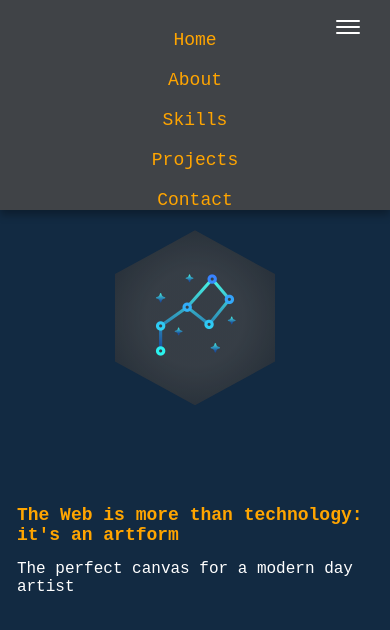
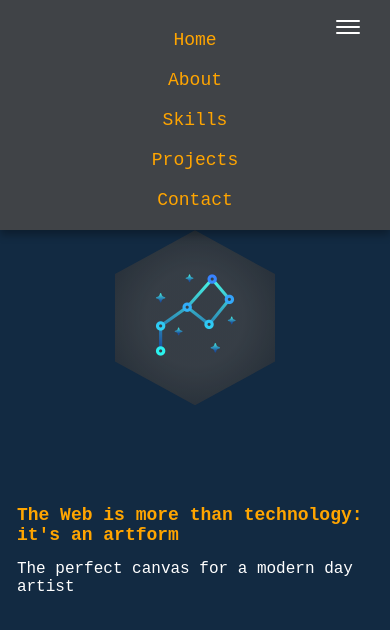
Before and after one commit to gultar/static-portfolio, a plain HTML site: page index.html in a window 390 px wide. Both pictures are taken after a click on the button 348 px from the left and 31 px from the top of the page. Shown: the top 630 px of the page. Drawn offline with nearby package versions, Linux system fonts and the light colour scheme.

```diff
--- a/css/main.css
+++ b/css/main.css
@@ -143,13 +143,11 @@
     background-color: var(--primary-highlight);
     clip-path: polygon(0% 25%, 0% 75%, 50% 100%, 100% 75%, 100% 25%, 50% 0%);
     margin:5vh;
-    /* border-radius: 50%; */
 }
 #photo-of-me{
     display:inline-block;
     width:200px;
     height:auto;
-    /* border-radius: 50%; */
     clip-path: polygon(0% 25%, 0% 75%, 50% 100%, 100% 75%, 100% 25%, 50% 0%);
 }
 
@@ -410,7 +408,7 @@
     }
 
     nav.open{
-        height:200px;
+        height:220px;
         background-color: var(--secondary-bg-color);
         z-index: 8;
         box-shadow: 0 5px 8px rgba(0, 0, 0, 0.3);
```
